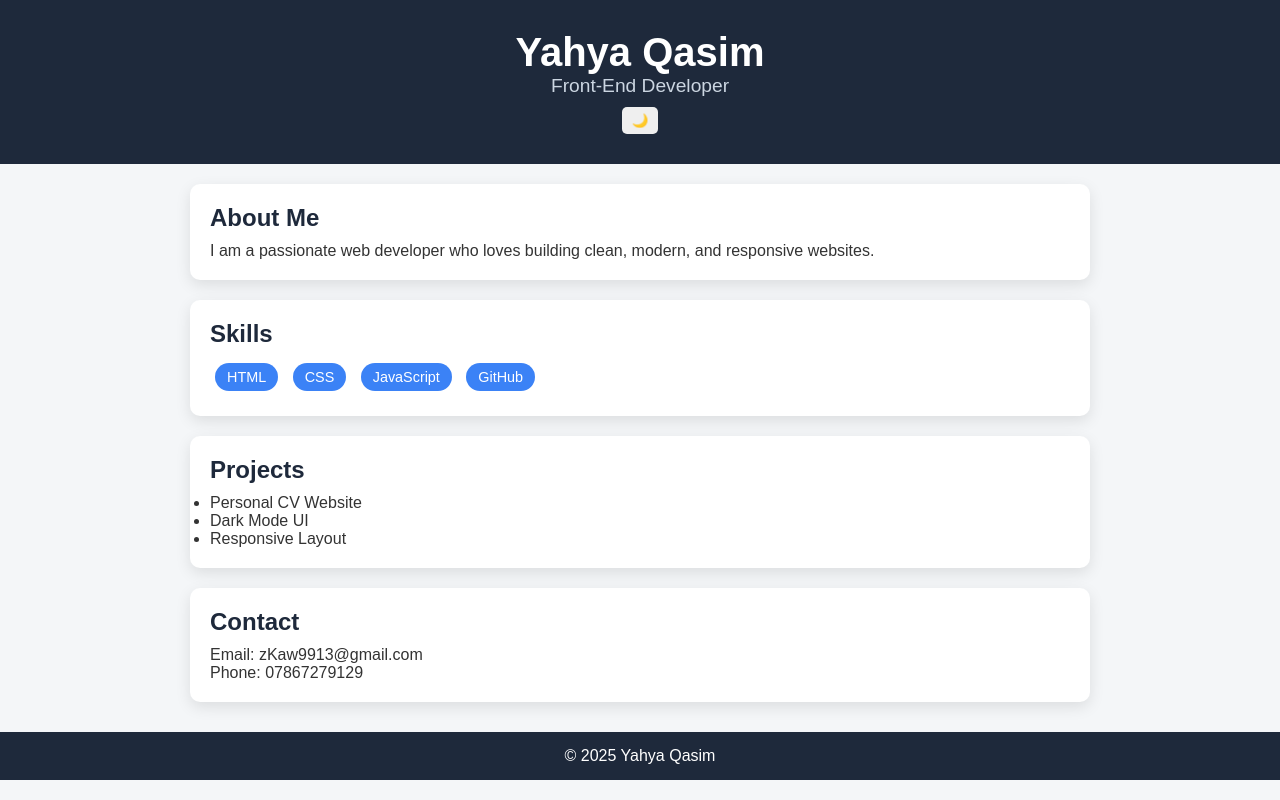
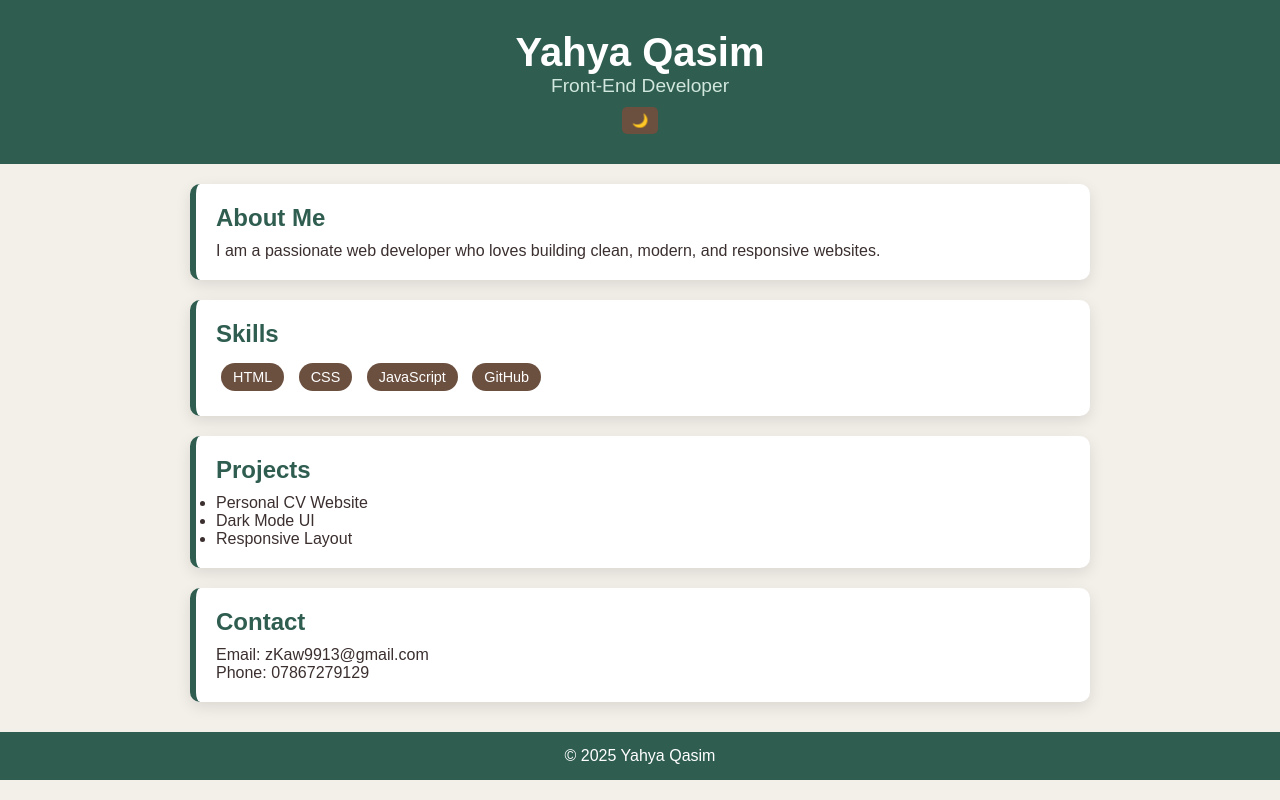
Before and after one commit to zkaw9913-create/yahya.white, a plain HTML site: page index.html in a window 1280 px wide. Drawn offline with Linux system fonts and the light colour scheme.

Commit message:
change color

```diff
--- a/style.css
+++ b/style.css
@@ -6,8 +6,8 @@
 }
 
 body {
-  background-color: #f4f6f8;
-  color: #333;
+  background-color: #f3efe9; /* بيج فاتح */
+  color: #3b2f2f; /* قهوائي غامق */
 }
 
 .container {
@@ -18,7 +18,7 @@ body {
 
 /* Header */
 .header {
-  background-color: #1e293b;
+  background-color: #2f5d50; /* أخضر غامق */
   color: #fff;
   padding: 30px 0;
   text-align: center;
@@ -30,7 +30,7 @@ body {
 
 .job {
   font-size: 1.2rem;
-  color: #cbd5e1;
+  color: #d1e7dd; /* أخضر فاتح */
 }
 
 .dark-btn {
@@ -39,6 +39,8 @@ body {
   border: none;
   cursor: pointer;
   border-radius: 5px;
+  background-color: #6b4f3f; /* قهوائي */
+  color: #fff;
 }
 
 /* Cards */
@@ -47,18 +49,19 @@ body {
   padding: 20px;
   margin: 20px 0;
   border-radius: 10px;
+  border-left: 6px solid #2f5d50; /* أخضر */
   box-shadow: 0 5px 15px rgba(0,0,0,0.1);
 }
 
 .card h2 {
-  color: #1e293b;
+  color: #2f5d50;
   margin-bottom: 10px;
 }
 
 /* Skills */
 .skills span {
   display: inline-block;
-  background-color: #3b82f6;
+  background-color: #6b4f3f; /* قهوائي */
   color: #fff;
   padding: 6px 12px;
   margin: 5px;
@@ -68,7 +71,7 @@ body {
 
 /* Footer */
 .footer {
-  background-color: #1e293b;
+  background-color: #2f5d50;
   color: #fff;
   text-align: center;
   padding: 15px;
```
